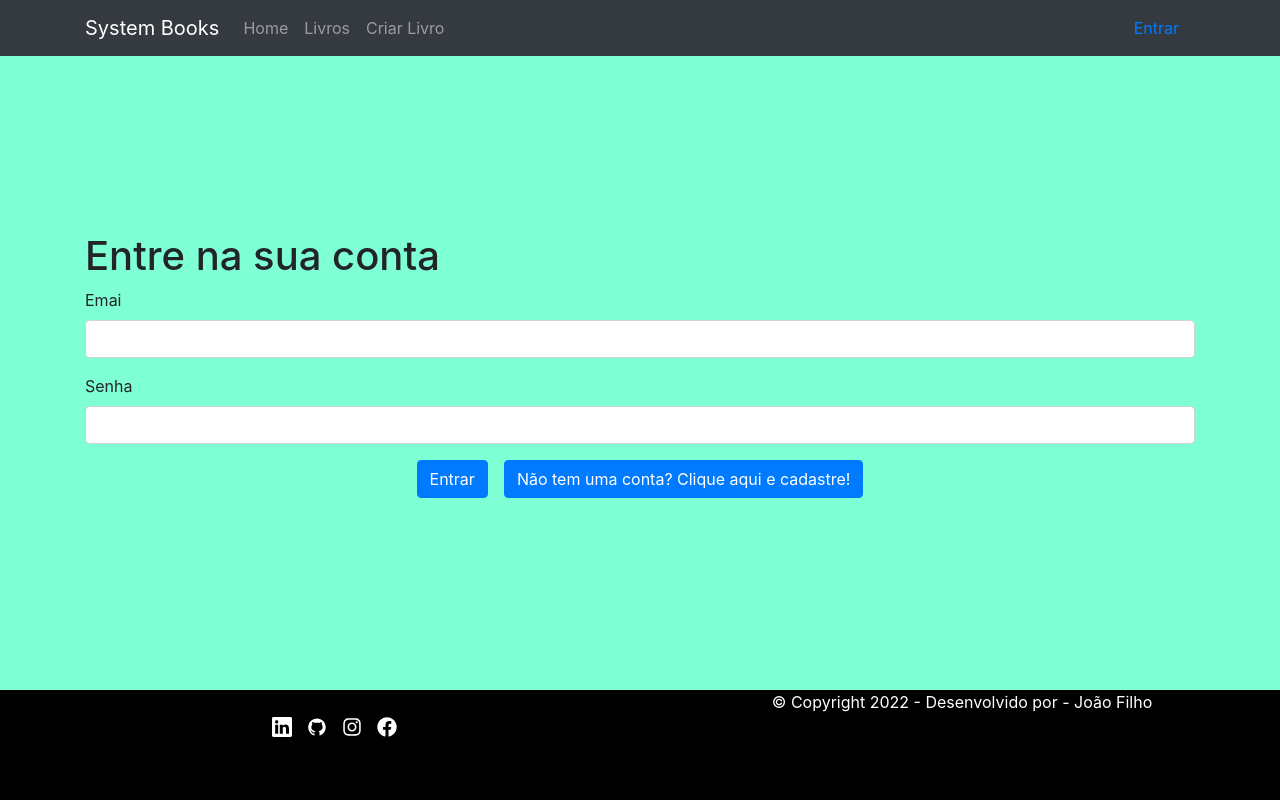
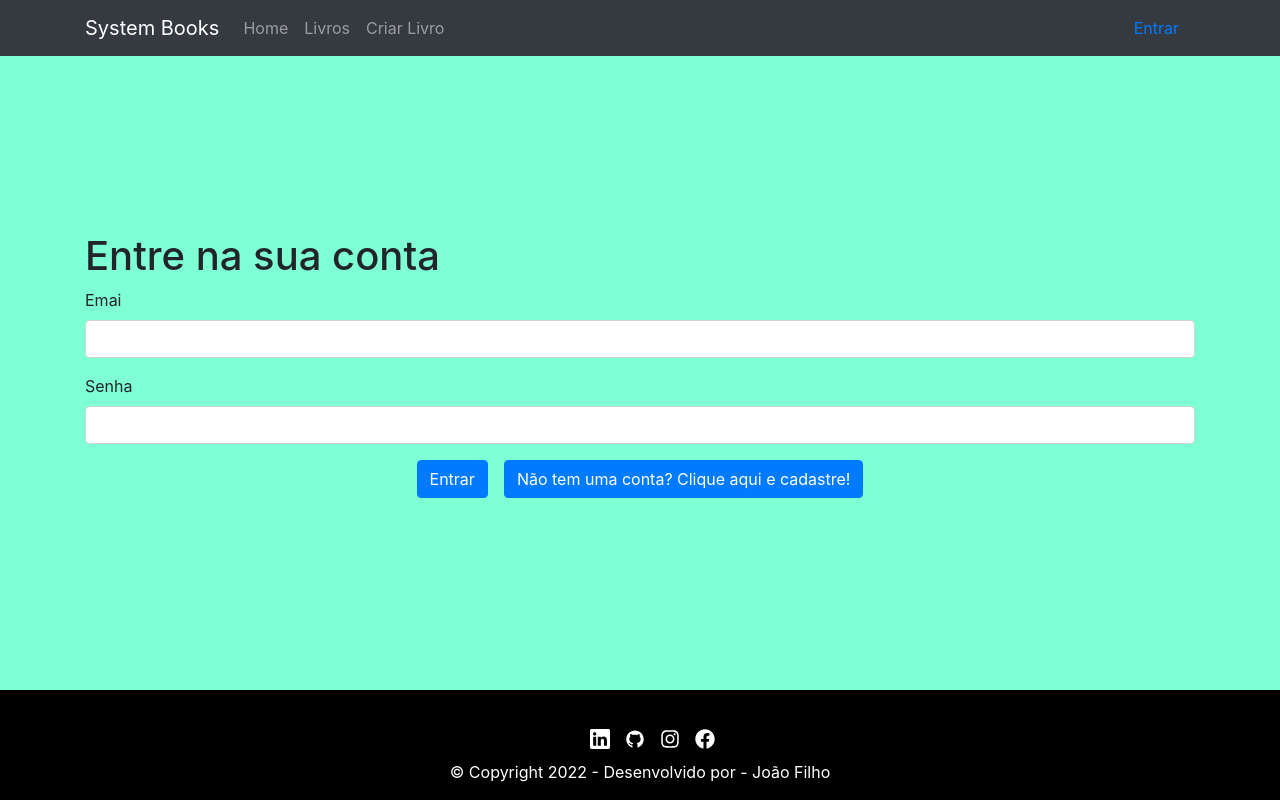
Before and after one commit to ironhack-sao-wdft/react-ironplate, a React (Create React App) app: page /login in a window 1280 px wide. Built offline with nearby package versions, Linux system fonts and the light colour scheme.

Commit message:
altura footer

```diff
--- a/src/assets/styles/index.css
+++ b/src/assets/styles/index.css
@@ -79,17 +79,19 @@
     padding: 8px;
     display: flex;
     justify-content: center;
+    align-items: center;
  }
     a + a {
       margin-left: 8px;
     }
 
   .footer__copyright {
-    /* position: absolute; */
+    position: absolute;
     bottom: 0px;
     width: 100%;
     text-align: center;
     color: white;
+    align-items: center;
   }
 
 
```
